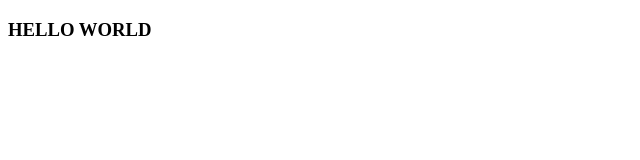
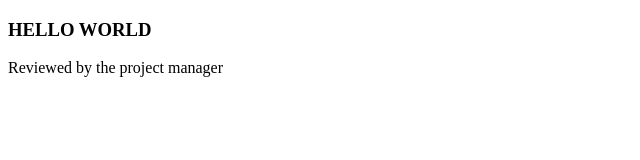
Before and after one commit to Arthcruz0123/My_Second_Repo, a plain HTML site: page index.html in a window 1280 px wide. Shown: the whole page, without its empty margins (0-640 px from the left). Drawn offline with Linux system fonts and the light colour scheme.

Commit message:
Update index.html

```diff
--- a/index.html
+++ b/index.html
@@ -5,5 +5,6 @@
 </head>
 <body>
 <h3> HELLO WORLD</h3>
+<p> Reviewed by the project manager</p>
 </body>
 </html>
```
